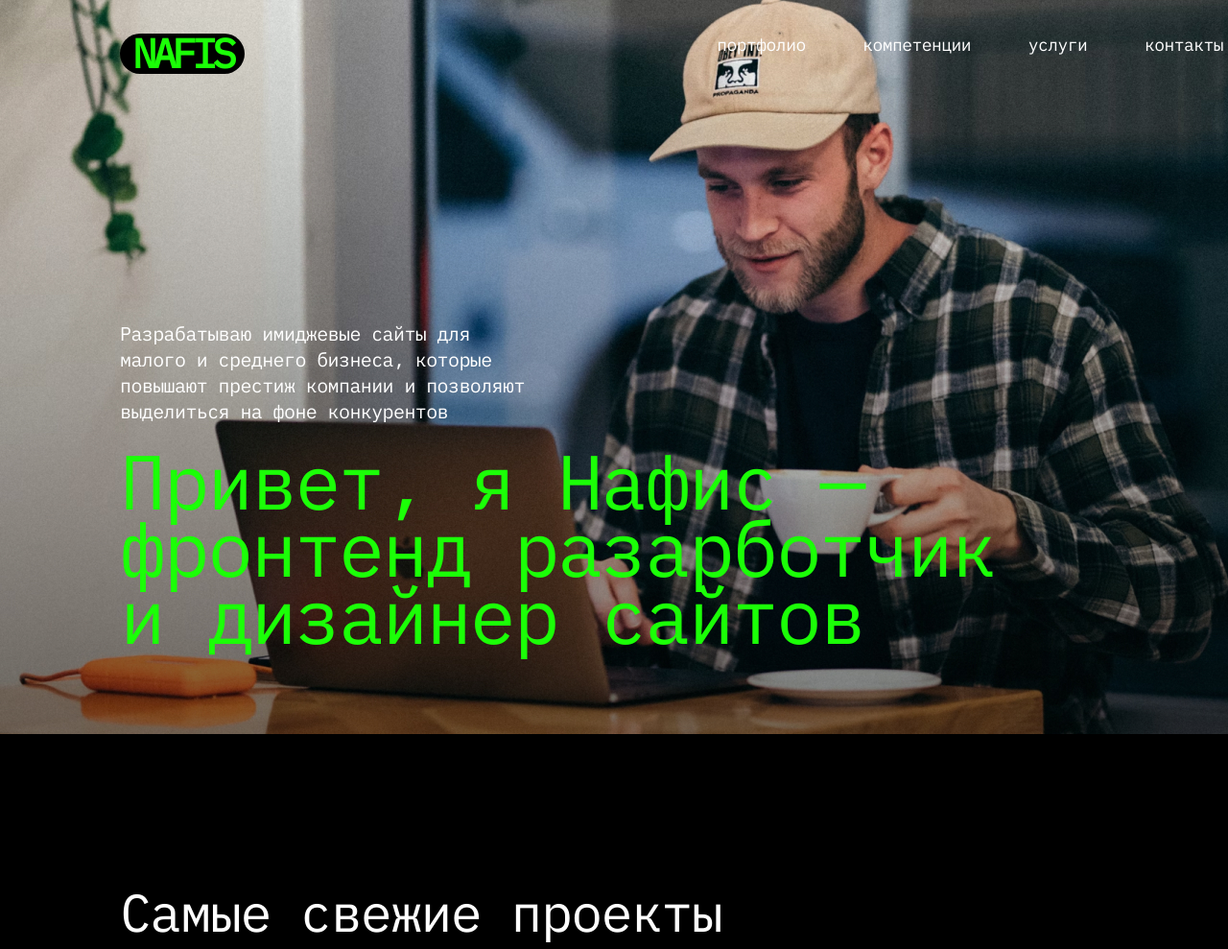
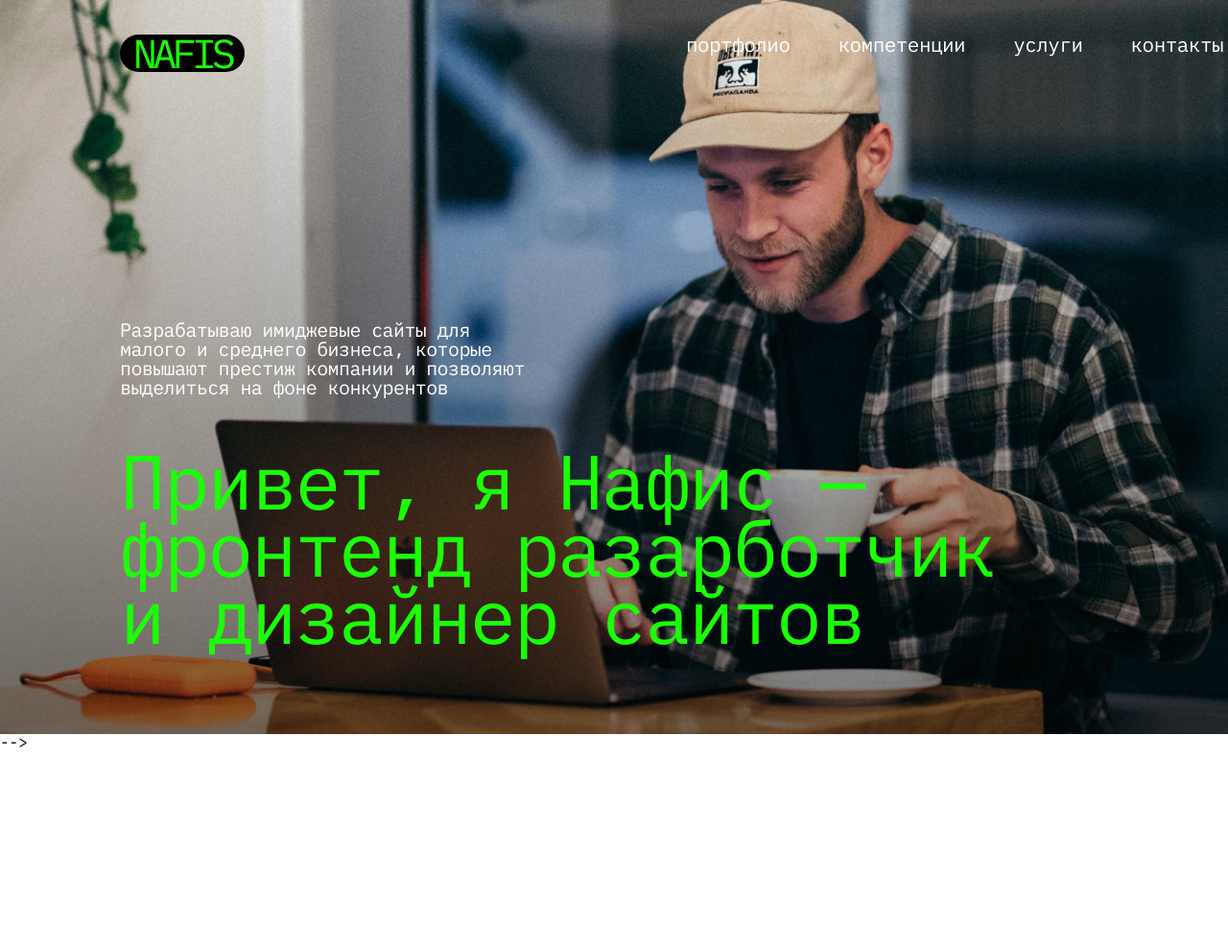
Before and after one commit to NafisGH/my_portfolio, a plain HTML site: page index.html in a window 1280 px wide. Shown: the top 989 px of the page at 96% size. After the commit the page ends 800 px from the top, so only its background shows below. Drawn offline with Linux system fonts and the light colour scheme.

Commit message:
refactoring header

```diff
--- a/index.html
+++ b/index.html
@@ -12,34 +12,37 @@
 </head>
 <body>
     <header>
-        <div class="header__box">
-            <div class="header__container">
+        <div class="header_container">
+            <div class="header-inner">
+                <div class="logo_nav_wrapper">
                     <div class="header__logo">
-                    <p class="header__logo_text">NAFIS</p>
+                        <p>NAFIS</p>
                     </div>
-                <nav class="header__nav">
-                    <ul class="header__nav_list">
+                    <nav class="header__nav-wrapper">
                             <a href="#portfolio">портфолио</a>
                             <a href="#main__services">компетенции</a>
                             <a href="#services">услуги</a>
                             <a href="#communication">контакты</a>
-                    </ul>
                     </nav>
                 </div>
-            <div class="header__content">
-                <p class="header__content_about-me">
+
+
+
+                    <div class="header__about-me_container">
+                        <p class="about-me">
                             Разрабатываю имиджевые сайты для малого и среднего бизнеса, которые повышают престиж компании и позволяют выделиться на фоне конкурентов
                         </p>
-                <p class="header__content_it-is-me">
+                        <p class="about-me_greeting">
                             Привет, я Нафис — фронтенд разарботчик и дизайнер сайтов
                         </p>
                     </div>
+            </div>
+        </div>
 
-        </div>
 
     </header>
 
-    <main>
+    <!-- <main>
         <div id="portfolio" class="main__container_new_projects">
 
             <p class="main__container_title">Самые свежие проекты</p>
@@ -148,13 +151,13 @@
         </section>
 
 
-    </main>
+    </main> -->
 
 
-    <footer>
+    <!-- <footer>
             <p>Портфолио фротнтенд-разработчика Нафис Гарифуллин</p>
             <p>Все права защищены. 2024</p>
-    </footer>
+    </footer> -->
 
 </body>
 </html>
--- a/styles/style.css
+++ b/styles/style.css
@@ -4,99 +4,81 @@ html {
 
 body {
     font-family: 'IBM Plex Mono', monospace;
-    width: 1400px;
-    margin: 0 auto;
-    background-color: #000;
 }
 
 /* header ---------------------------------------- */
-header {
+.header_container {
+    width: 1400px;
+    margin: 0 auto;
+    padding-left: 125px;
+    padding-right: 125px;
     background-image: url('../img/my_photo.jpg');
+    background-size: cover;
     background-repeat: no-repeat;
-    width: 1400px;
-    height: 765px;
-    position: relative;
-}
-
-.header__box {
-    width: 1150px;
-    margin: 0 auto;
+    background-position: 50%;
 
 }
-.header__container {
+.header-inner {
+    position: relative;
+    height: 765px;
+
+}
+.logo_nav_wrapper {
     display: flex;
     justify-content: space-between;
-    padding-top: 35px;
-
+    align-items: start;
+    padding-top: 36px;
 }
-
 .header__logo {
-    background-color: black;
     width: 130px;
-    /* flex-shrink: 0; */
+    height: 39px;
     border-radius: 100px;
-
+    background: #000;
 }
-.header__logo_text {
+.header__logo p {
+    color: #1BFF07;
     text-align: center;
-    color: #1BFF07;
-    font-size: 42.414px;
-    font-style: normal;
-    font-weight: 700;
-    /* line-height: normal; */
+    font-size: 42px;
+    line-height: 40px;
     letter-spacing: -4.666px;
+    text-transform: uppercase;
 }
-
-.header__nav_list a {
-    display: inline;
+.header__nav-wrapper {
+    display: flex;
+}
+.header__nav-wrapper a {
+    display: block;
+    text-decoration: none;
     color: #FFF;
-    font-family: "IBM Plex Mono";
-    font-size: 18px;
-    font-style: normal;
-    font-weight: 400;
-    line-height: normal;
+    font-size: 21px;
     letter-spacing: -0.54px;
-    text-transform: lowercase;
-    text-decoration: none;
 }
-.header__nav_list a:not(:last-child){
-    margin-right: 50px;
+.header__nav-wrapper a:not(:first-child) {
+    margin-left: 50px;
 }
-.header__nav_list a:hover {
-    cursor: pointer;
-    opacity: 0.5;
-    color: #1BFF07;
-}
-
-.header__content {
+.header__about-me_container {
     position: absolute;
     bottom: 94px;
 }
-.header__content_about-me {
+.about-me {
     width: 430px;
     height: 103px;
+    color: #FFF;
+    font-size: 20px;
+    letter-spacing: -0.6px;
     flex-shrink: 0;
-    color: #FFF;
-    font-family: "IBM Plex Mono";
-    font-size: 20px;
-    font-style: normal;
-    font-weight: 400;
-    line-height: normal;
-    letter-spacing: -0.6px;
     margin-bottom: 29px;
 }
-.header__content_it-is-me {
+.about-me_greeting {
     width: 919px;
     height: 205px;
     flex-shrink: 0;
     color: #1BFF07;
-    font-family: "IBM Plex Mono";
     font-size: 80px;
-    font-style: normal;
-    font-weight: 400;
-    line-height: 70px; /* 87.5% */
+    line-height: 70px;
     letter-spacing: -2.4px;
 }
+
 
 /* main ---------------------------------------- */
 main {
```
Lines whose indentation alone changed are shown as unchanged.
